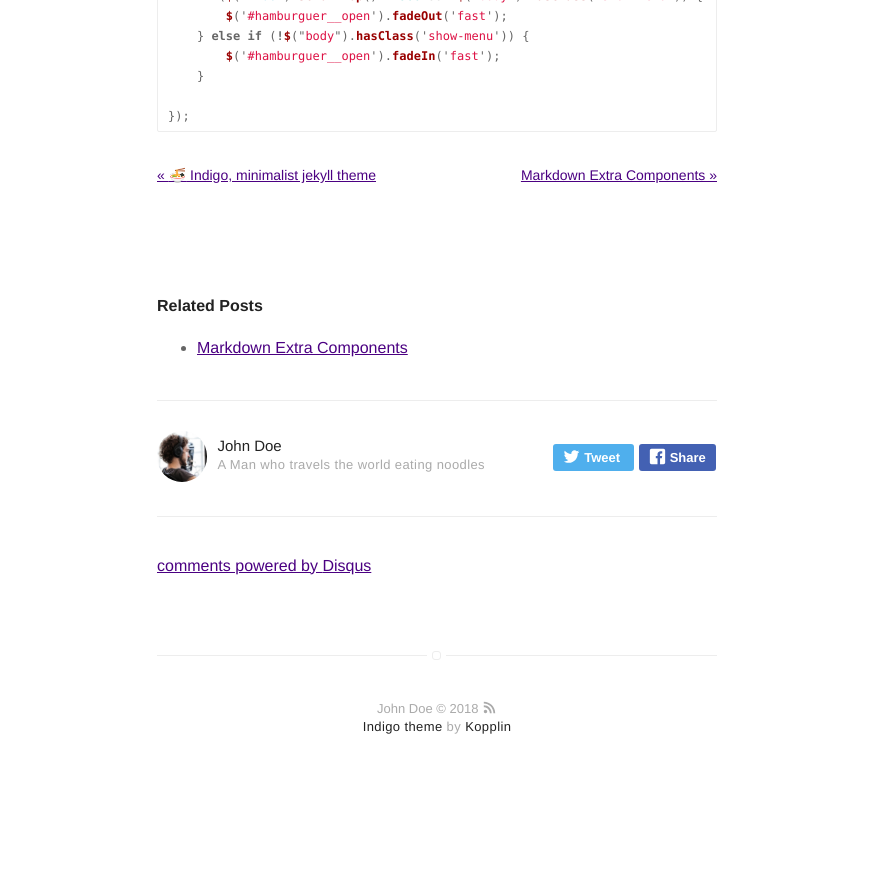
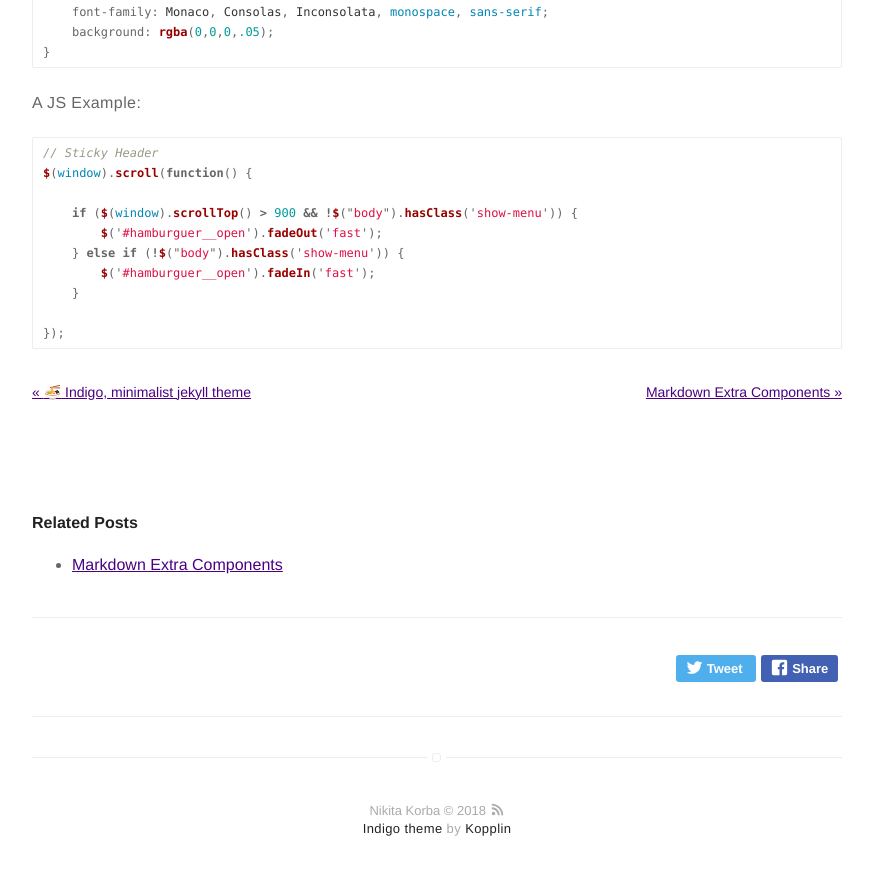
Before and after one commit to nikitakorba/nikitakorba.github.io, a Jekyll site: the page built from _posts/2016-02-24-markdown-common-elements.markdown, in a window 1280 px wide and 900 px high, scrolled down 5671 px. Shown: the top 875 px of the window, without its empty margins (203-1076 px from the left). Built offline with Jekyll 4.4.1, drawn with Linux system fonts in a browser that asks for light colours; emoji names are drawn with the system emoji font; comment, search, counter and statistics services are not loaded; before the commit the page ends 6469 px from its top, so only the background shows below that.

Commit message:
Configured name and deleted comments

```diff
--- a/_config.yml
+++ b/_config.yml
@@ -1,6 +1,6 @@
 # main text of home
-name: John Doe
-bio: A Man who travels the world eating noodles
+name: Nikita Korba
+bio: Another guy who loves JS and technology
 
 # twitter summary info
 description: A blog about technology and stuff related
@@ -34,42 +34,34 @@
   categories: [blog, project] # only show disqus for posts that have these categories
 
 # if you don't have any of social below, comment the line
-facebook: myfacebook
-twitter: mytwitter
+facebook: nikitakorba
+#twitter: mytwitter
 # google: mygoogle
-# instagram: myinstagram
+instagram: nikitakorba
 # pinterest: mypinterest
 # linkedin: mylinkedin
 # youtube: myyoutube
 # spotify: myspotify
-github: mygithub
+github: nikitakorba
 # lastfm: mylastfm
 # stackoverflow: 7044681/mystackoverflow
 # quora: userquora
 # reddit: username
-medium: medium
+#medium: medium
 # vimeo: myvimeo
 # lanyrd: mylanyrd
-email: myemail@gmail.com
+email: no.korba@gmail.com
 
 authors:
-    johndoe:
-        name: John Doe
-        bio: A Man who travels the world eating noodles
+    nikitakorba:
+        name: Nikita Korba
+        bio: Another guy who loves JS and technology
         external-image: false
         picture: assets/images/profile.jpg
-        twitter: johndoe
-    jamesfoster:
-        name: James Foster
-        bio: A Man who develops software with coffee
-        external-image: false
-        picture: assets/images/james.jpg
-        twitter: jamesfoster
-
 # do you want a larger site? change the option below
 # options: [normal, large] | default: normal
 # normal = 560px / large = 810px
-width: normal
+width: large
 
 # if you don't need pagination, comment the *paginate* configs below
 # paginate: 5
--- a/_includes/disqus.html
+++ /dev/null
@@ -1,19 +0,0 @@
-<section class="disqus">
-    <div id="disqus_thread"></div>
-    <script type="text/javascript">
-
-        var disqus_config = function () {
-            this.page.url = '{{ site.url }}{{ page.url | replace:"index.html","" }}';
-            this.page.identifier = '{{ page.id }}';
-        };
-        var disqus_shortname = '{{ site.disqus.shortname }}';
-        var disqus_developer = 0;
-        (function() {
-            var dsq = document.createElement('script'); dsq.type = 'text/javascript'; dsq.async = true;
-            dsq.src = 'https://' + disqus_shortname + '.disqus.com/embed.js';
-            (document.getElementsByTagName('head')[0] || document.getElementsByTagName('body')[0]).appendChild(dsq);
-        })();
-    </script>
-    <noscript>Please enable JavaScript to view the <a href="http://disqus.com/?ref_noscript">comments powered by Disqus.</a></noscript>
-    <a href="http://disqus.com" class="dsq-brlink">comments powered by <span class="logo-disqus">Disqus</span></a>
-</section>
```
